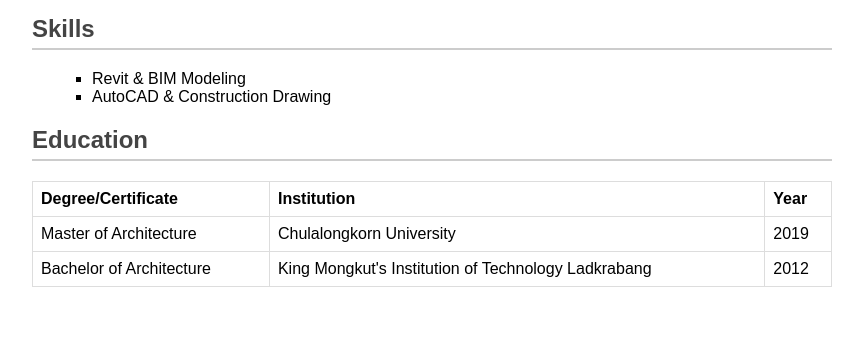
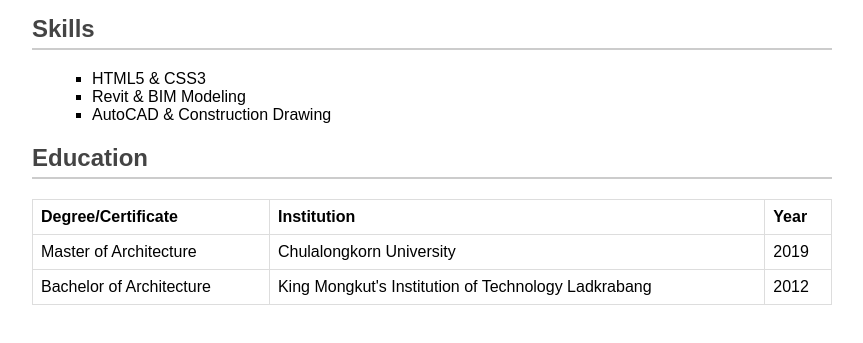
Before and after one commit to Dopee0508/boombridge, a plain HTML site: page resume-D11405808.html in a window 1280 px wide. Shown: the part 251-594 px from the top of the page, without its empty margins (208-1071 px from the left). Drawn offline with Linux system fonts and the light colour scheme.

```diff
--- a/resume-D11405808.html
+++ b/resume-D11405808.html
@@ -12,6 +12,7 @@
     <header>
 <h2>Skills</h2>
 <ul>
+   <li>HTML5 & CSS3</li>
    <li>Revit & BIM Modeling</li>
    <li>AutoCAD & Construction Drawing</li>
 </ul>
```
